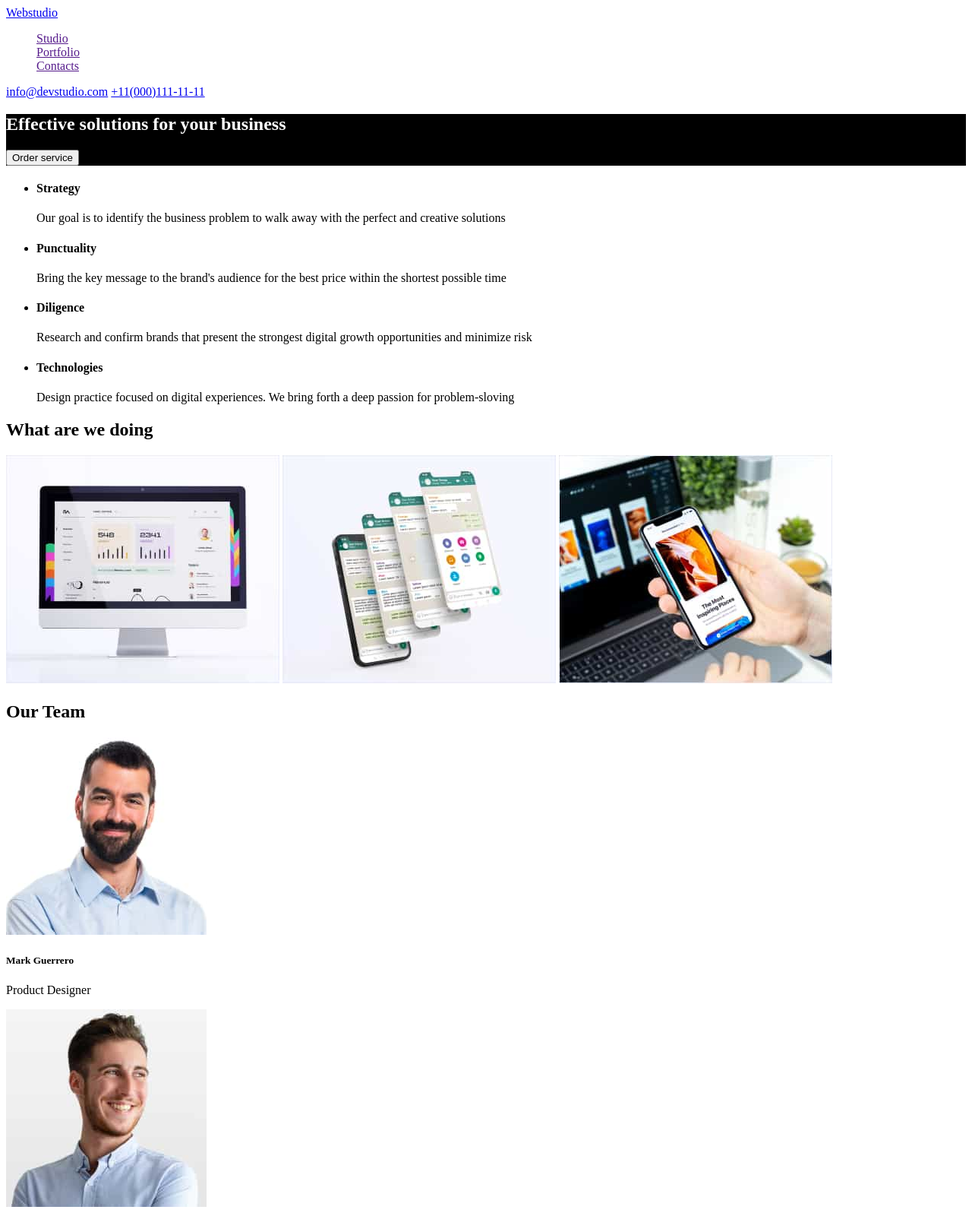
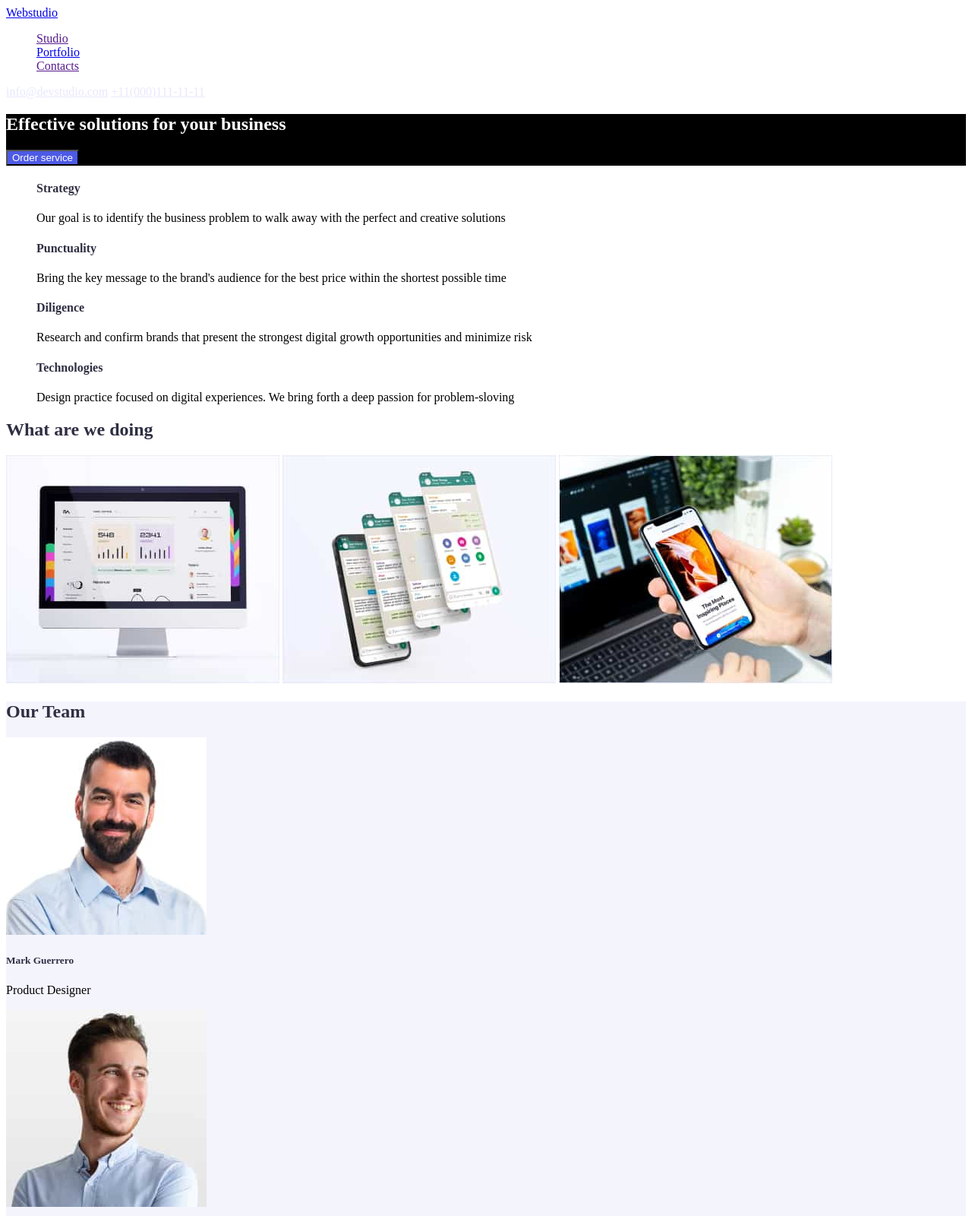
Before and after one commit to Gyongyie/goit-markup-hw-02, a plain HTML site: page index.html in a window 1280 px wide. Shown: the top 1600 px of the page at 76% size. Drawn offline with Linux system fonts and the light colour scheme.

Commit message:
css-prima tema
css-prima tema

```diff
--- a/index.html
+++ b/index.html
@@ -3,21 +3,24 @@
 <head>
     <meta charset="UTF-8">
     <meta name="viewport" content="width=device-width, initial-scale=1.0">
+    <title>Homework</title>
     <link rel="stylesheet" href="styles/styles.css">
-    <title>Homework</title>
+    <link rel="preconnect" href="https://fonts.googleapis.com">
+    <link rel="preconnect" href="https://fonts.gstatic.com" crossorigin>
+    <link href="https://fonts.googleapis.com/css2?family=Roboto:wght@400;500;700;900&display=swap" rel="stylesheet">
 </head>
 
 <body>
     <header class="global-header">
         <a href="index.html">Webstudio</a>
 
-        <nav class="nav-header">
+        <nav>
             <ul>
                 <li>
                     <a href="">Studio</a>
                 </li>
                 <li>
-                    <a href="">Portfolio</a>
+                    <a href="./portfolio.html">Portfolio</a>
 
                 </li>
                 <li>
@@ -26,8 +29,8 @@
             </ul>
         </nav>
 
-            <a href="mail:info@devstudio.com">info@devstudio.com</a>
-            <a href="tel:+11(000)111-11-11">+11(000)111-11-11</a>
+            <a class="contact" href="mail:info@devstudio.com">info@devstudio.com</a>
+            <a class="contact" href="tel:+11(000)111-11-11">+11(000)111-11-11</a>
 
     </header>
 
@@ -35,28 +38,28 @@
         <section class="global-section">
 
             <h1 class="title">Effective solutions for your business</h1>
-            <button>Order service</button>
+            <button class="buten-order">Order service</button>
         </section>
 
         <section>
-            <ul>
+            <ul class="list">
                 <li>
-                    <h4>Strategy</h4>
+                    <h4 class="enumeration">Strategy</h4>
                     <p>Our goal is to identify the business problem to walk away with the perfect and creative solutions</p>
                 </li>
 
                 <li>
-                    <h4>Punctuality</h4>
+                    <h4 class="enumeration">Punctuality</h4>
                     <p>Bring the key message to the brand's audience for the best price within the shortest possible time</p>
                 </li>
 
                 <li>
-                    <h4>Diligence</h4>
+                    <h4 class="enumeration">Diligence</h4>
                     <p>Research and confirm brands that present the strongest digital growth opportunities and minimize risk</p>
                 </li>
 
                 <li>
-                    <h4>Technologies</h4>
+                    <h4 class="enumeration">Technologies</h4>
                     <p>Design practice focused on digital experiences. We bring forth a deep passion for problem-sloving</p>
                 </li>
             </ul>
@@ -65,44 +68,44 @@
 
         <section>
 
-            <h2>What are we doing</h2>
+            <h2 class="aboute-us">What are we doing</h2>
             <img src="./images/img1.jpg" alt="exran de calculator" style="width: 360px; height: 300px;"/>
             <img src="./images/img2.jpg" alt="ecran telefon" style="width: 360px; height: 300px;"/>
             <img src="./images/img3.jpg" alt="telefon si laptop" style="width: 360px; height: 300px;"/>
 
         </section>
 
-        <section>
-            <h2>Our Team</h2>
+        <section class="team-section">
+            <h2 class="our-team">Our Team</h2>
             <!--Team Card 1-->
 
             <img src="./images/MarkG(1).jpg" alt="profil MG" style="width: 264px; height: 260px;"/>
-            <h5>Mark Guerrero</h5>
+            <h5 class="name">Mark Guerrero</h5>
             <p>Product Designer</p>
 
             <!--Team Card 2-->
 
             <img src="./images/TomF(1).jpg" alt="profil TF" style="width: 264px; height: 260px;"/>
-            <h5>Tom Ford</h5>
+            <h5 class="name">Tom Ford</h5>
             <p>Frontend Developer</p>
 
             <!--Team Card 3-->
 
             <img src="./images/CamilaG(1).jpg" alt="profil CG" style="width: 264px; height: 260px;"/>
-            <h5>Camila Garcia</h5>
+            <h5 class="name">Camila Garcia</h5>
             <p>Marketing</p>
 
             <!--Team Card 4-->
 
             <img src="./images/DanielW(1).jpg" alt="profil DW" style="width: 264px; height: 260px;"/>
-            <h5>Daniel Wilson</h5>
+            <h5 class="name">Daniel Wilson</h5>
             <p>Ui Designer</p>
 
         </section>
 
     </main>
 
-    <footer>
+    <footer class="footer">
         <a>Webstudio</a>
         <p>Increase the flow of customers and sales for your business with digital marketing & growth solutions.</p>
     </footer>
--- a/styles/styles.css
+++ b/styles/styles.css
@@ -2,19 +2,65 @@
     -- link-color: red ;
 }
 
-.nav-header a
-.nav-header a:visited{
+.global-header a
+.global-header a:visited{
     color: var(-- link color);
 }
 
-.nav-header li {
+.global-header li {
     list-style-type: none;
+}
+
+.global-header {
+    color: #2E2F42;
+
+}
+.global-header :hover {
+   color:chartreuse
+}
+
+.contact {
+    color: #E7E9FC
+
 }
 
 .global-section{
     background-color: black;
     color:white
-}
+   }
 .title{
     font-weight: 700;
+    size: 56px;
+    line height: 60px;
 }
+.buten-order {
+        background-color: #4D5AE5;
+        color: white
+}
+
+.list li {
+    list-style-type: none;
+}
+
+.list .enumeration {
+    color:#2E2F42
+}
+.aboute-us {
+   color:#2E2F42
+}
+
+.team-section {
+    background-color: #F4F4FD;
+}
+
+.our-team {
+    color:#2E2F42
+}
+.team-section .name {
+    color: #2E2F42;
+}
+
+.footer {
+    background-color: black;
+    color: #F4F4FD
+}
```
